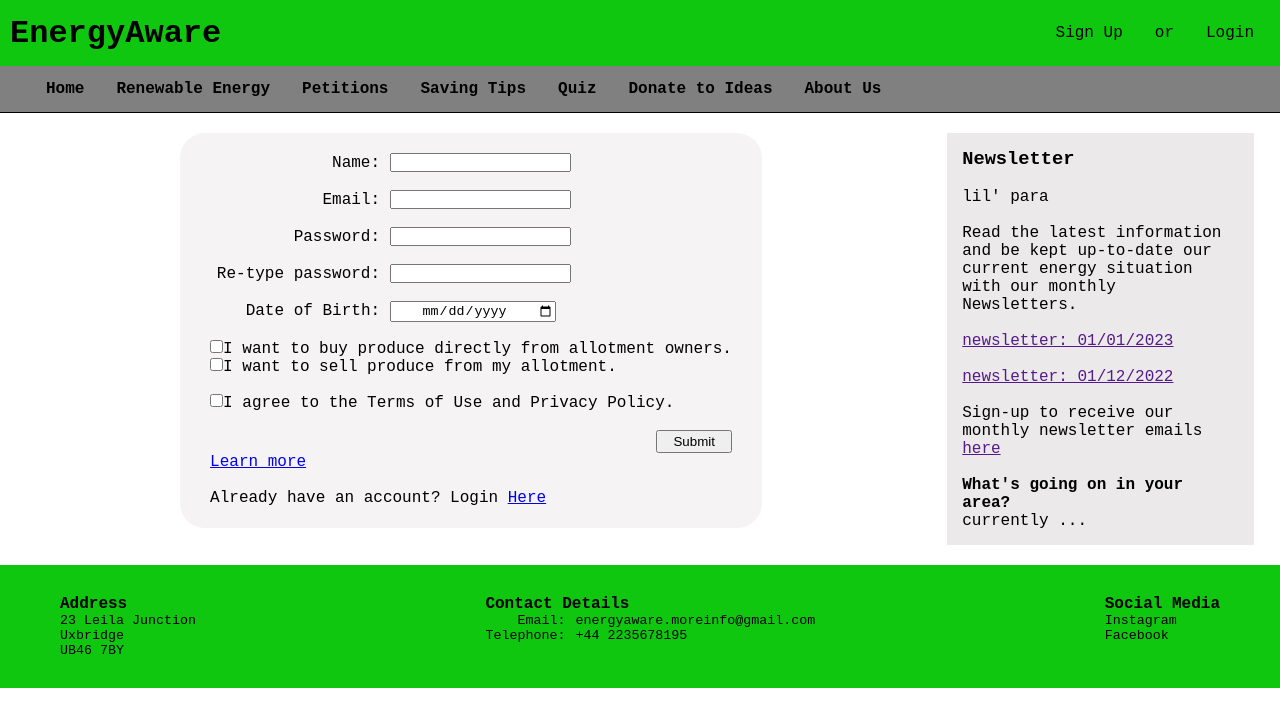
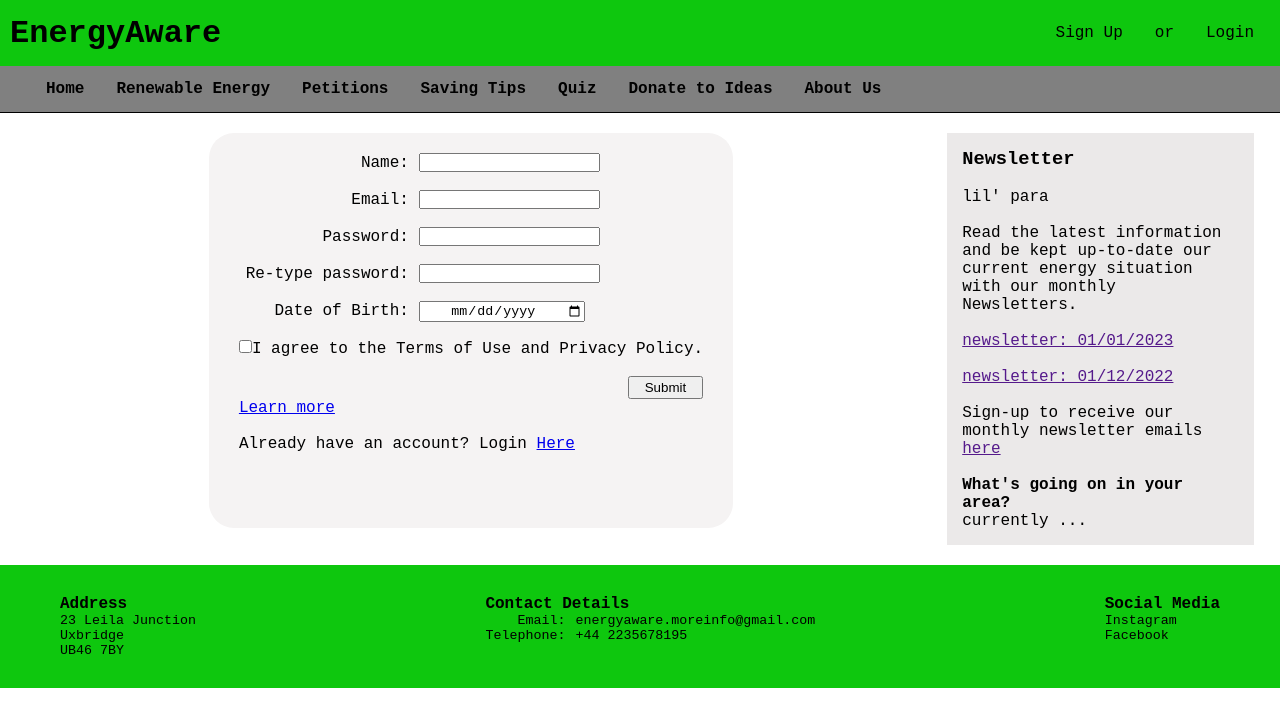
Before and after one commit to TallulahLund/Group46, a React (Create React App) app in the folder testgroupproject/: page /register in a window 1280 px wide. Shown: the top 726 px of the page. Built offline with nearby package versions, Linux system fonts and the light colour scheme.

Commit message:
another tips update

```diff
--- a/testgroupproject/src/Pages/Registration.js
+++ b/testgroupproject/src/Pages/Registration.js
@@ -28,8 +28,8 @@ export default function Registration(){
     const email=useRef();
     const password=useRef();
     const repPassword=useRef();
-    const buyer=useRef();
-    const seller=useRef();
+    // const buyer=useRef();
+    // const seller=useRef();
     const tos=useRef();
 
     const validateForm = () => {
@@ -47,8 +47,8 @@ export default function Registration(){
             alert("Password is too short. Please select another password");
         } else if(password.value !== repPassword.value) {
             alert("Passwords do not match. Please retry");
-        } else if (!buyer.current.checked && !seller.current.checked){
-            alert("Please check at least one checkbox to select being a seller or a buyer in the system.")
+        // } else if (!buyer.current.checked && !seller.current.checked){
+        //     alert("Please check at least one checkbox to select being a seller or a buyer in the system.")
         } else if (tos.current.validity.valueMissing){
             alert("Please agree to the Terms and Conditions, and Privacy Policy.")
         }else{
@@ -61,7 +61,10 @@ export default function Registration(){
         event.preventDefault();
 
         if(validateForm()){
-            let buyer_seller=[buyer.current.checked,seller.current.checked]
+            // let buyer_seller=[buyer.current.checked,seller.current.checked]
+            let buyer_seller=[false,true];
+
+
             // axios.post('https://reqres.in/api/users',{
             axios.post(/*'/user'*/'http://localhost:8080/user',{
                 name: name.current.value,
@@ -82,8 +85,8 @@ export default function Registration(){
                 email.current.value="";
                 password.current.value="";
                 repPassword.current.value="";
-                buyer.current.checked=false;
-                seller.current.checked=false;
+                // buyer.current.checked=false;
+                // seller.current.checked=false;
                 tos.current.checked=false;
             })
             .catch(error=>{
@@ -111,11 +114,11 @@ export default function Registration(){
             {/* <input type="day" id="birthday" name="birthday"/><input type="month" id="birthday" name="birthday"/><input type="year" id="birthday" name="birthday"/> */}
             <input type="date" id="birthday" name="birthday" max={new Date()} step="1" required/><br/><br/>
 
-            <input type="checkbox" ref={buyer} name="buyer" value="buyer"/>
+            {/* <input type="checkbox" ref={buyer} name="buyer" value="buyer"/>
             <label>I want to buy produce directly from allotment owners.</label><br/>
 
             <input type="checkbox" ref={seller} name="seller" value="seller"/>
-            <label>I want to sell produce from my allotment.</label><br/><br/>
+            <label>I want to sell produce from my allotment.</label><br/><br/> */}
 
             <input type="checkbox" ref={tos} name="tos" value="tos" required/>
             <label>I agree to the Terms of Use and Privacy Policy.</label>
--- a/testgroupproject/src/Pages/Tips.js
+++ b/testgroupproject/src/Pages/Tips.js
@@ -1128,6 +1128,7 @@ export default function Tips(){
     }, [userdata, orderSort, oSort, cSort]);//, checkLoggedIn, getAllData]);
 
     const displayData = () => {
+      // do something bout id user doesn't have any tips
         return data ? (
         data.map((data) => {
 
```
